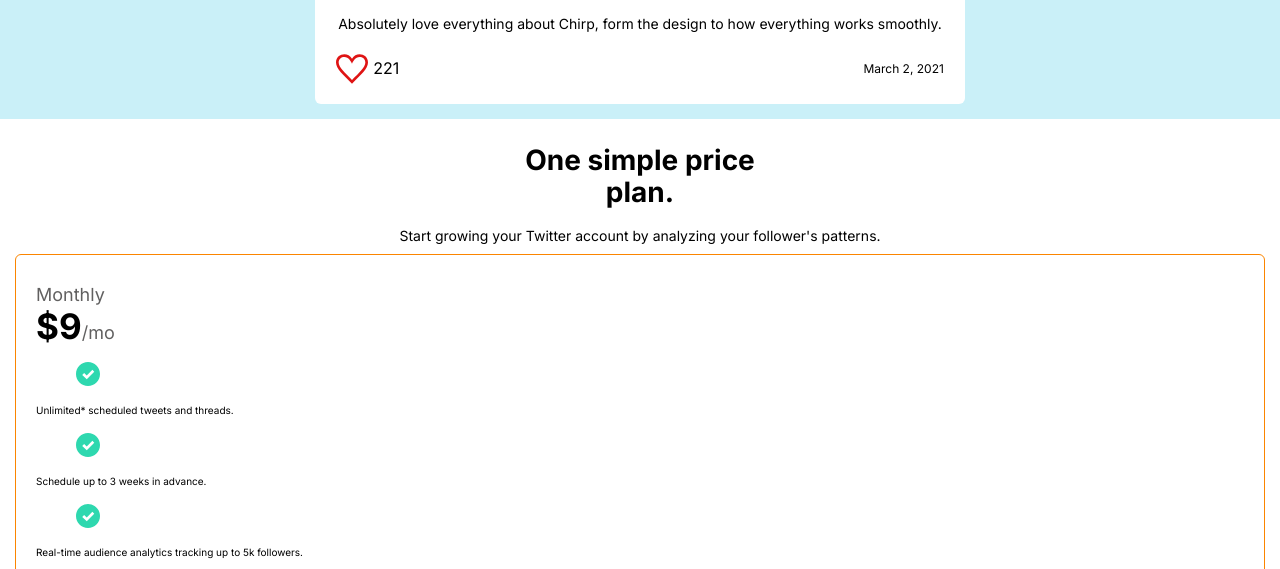
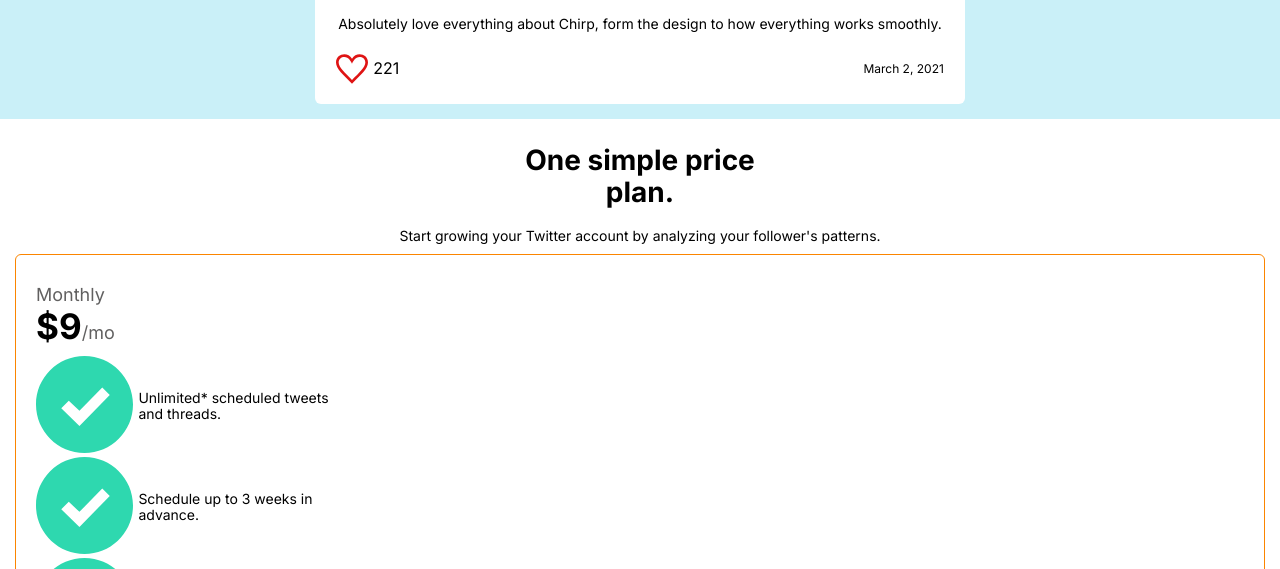
Before and after one commit to Greg-js1007/Chirp, a plain HTML site: page index.html in a window 1280 px wide. Shown: the part 1777-2346 px from the top of the page. Drawn offline with Linux system fonts and the light colour scheme.

Commit message:
Agregando estilos a los parrafos de pricing-features

```diff
--- a/index.html
+++ b/index.html
@@ -195,24 +195,27 @@
             <p>Monthly</p>
             <p>$9<span>/mo</span></p>
             </div>
+            <div class="pricing-features-container">
                 <div class="pricing-features">
                     <figure>
                         <img src="./Assets/Checkmark.svg" alt="">
                     </figure>
-                <p>Unlimited* scheduled tweets and threads.</p>
+                    <p>Unlimited* scheduled tweets <br> and threads.</p>
                 </div>
                 <div class="pricing-features">
                     <figure>
                         <img src="./Assets/Checkmark.svg" alt="">
                     </figure>
-                <p>Schedule up to 3 weeks in advance.</p>
+                    <p>Schedule up to 3 weeks in <br> advance.</p>
                 </div>
                 <div class="pricing-features">
                     <figure>
                         <img src="./Assets/Checkmark.svg" alt="">
                     </figure>
-                <p>Real-time audience analytics tracking up to 5k followers.</p>
+                    <p>Real-time audience analytics <br> tracking up to 5k followers.</p>
                 </div>
+            </div>
+
             <ul class="button-container">
                 <i>
                     <img src="./Assets/Twitter (Blue).svg" alt="">
--- a/input.scss
+++ b/input.scss
@@ -337,7 +337,30 @@ main{
                     font-weight: 400;
                 }
             }
-
+        }
+        .pricing-features-container{
+            width: 100%;
+            height: auto;
+            @include flex(column,center,center);
+            padding: .625rem 0;
+            .pricing-features{
+                width: 100%;
+                height: auto;
+                @include flex(row,flex-start,center);
+                figure{
+                    width: 8vw;
+                    height: auto;
+                    margin: 0;
+                    padding-right: 0.313rem;
+                    img{
+                        width: 100%;
+                        height: auto;
+                    }
+                }
+                p{
+                    font-size: 0.875rem;
+                }
+            }
         }
     }
 }
```
Also changed, not shown: output.css, 1 other file. Lines whose indentation alone changed are shown as unchanged.
